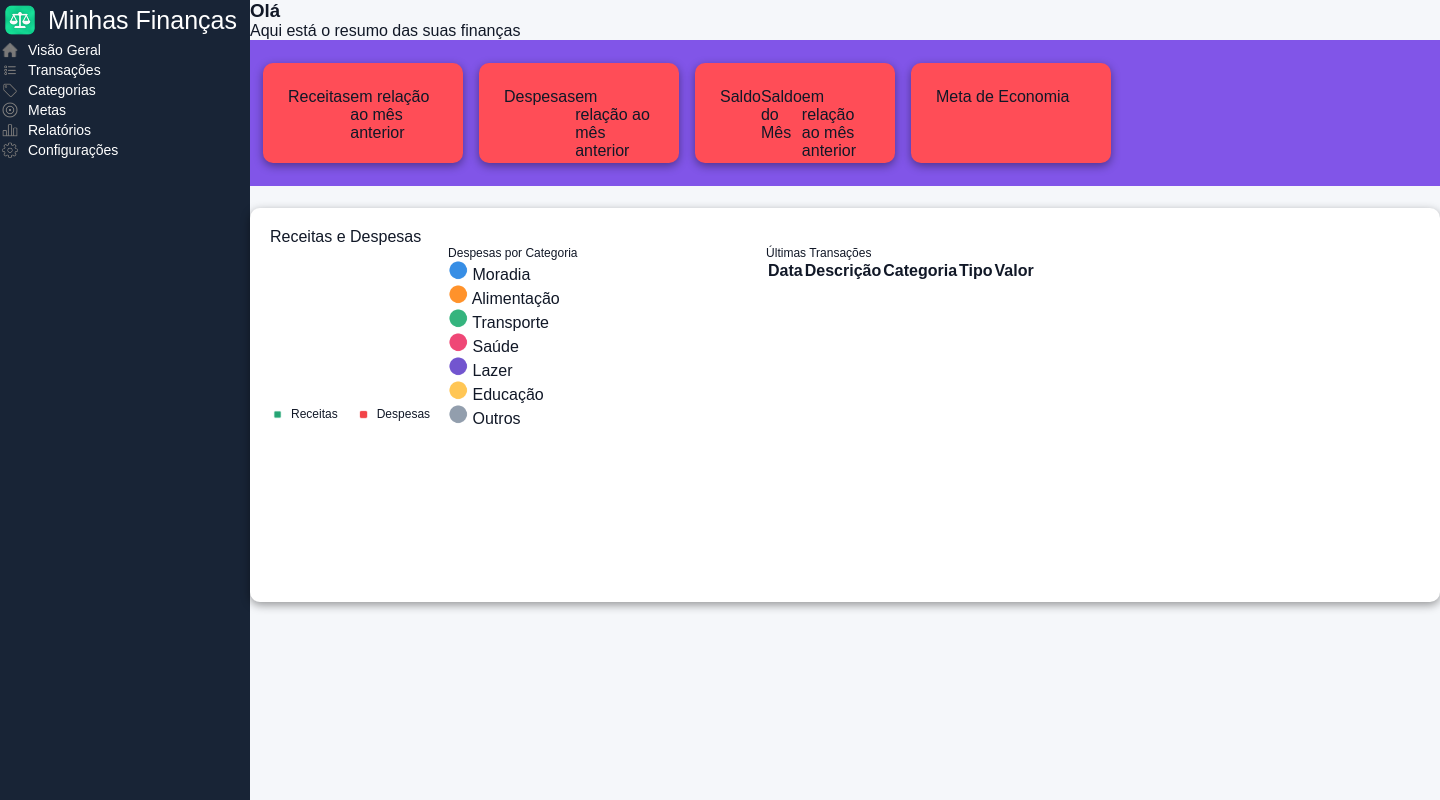
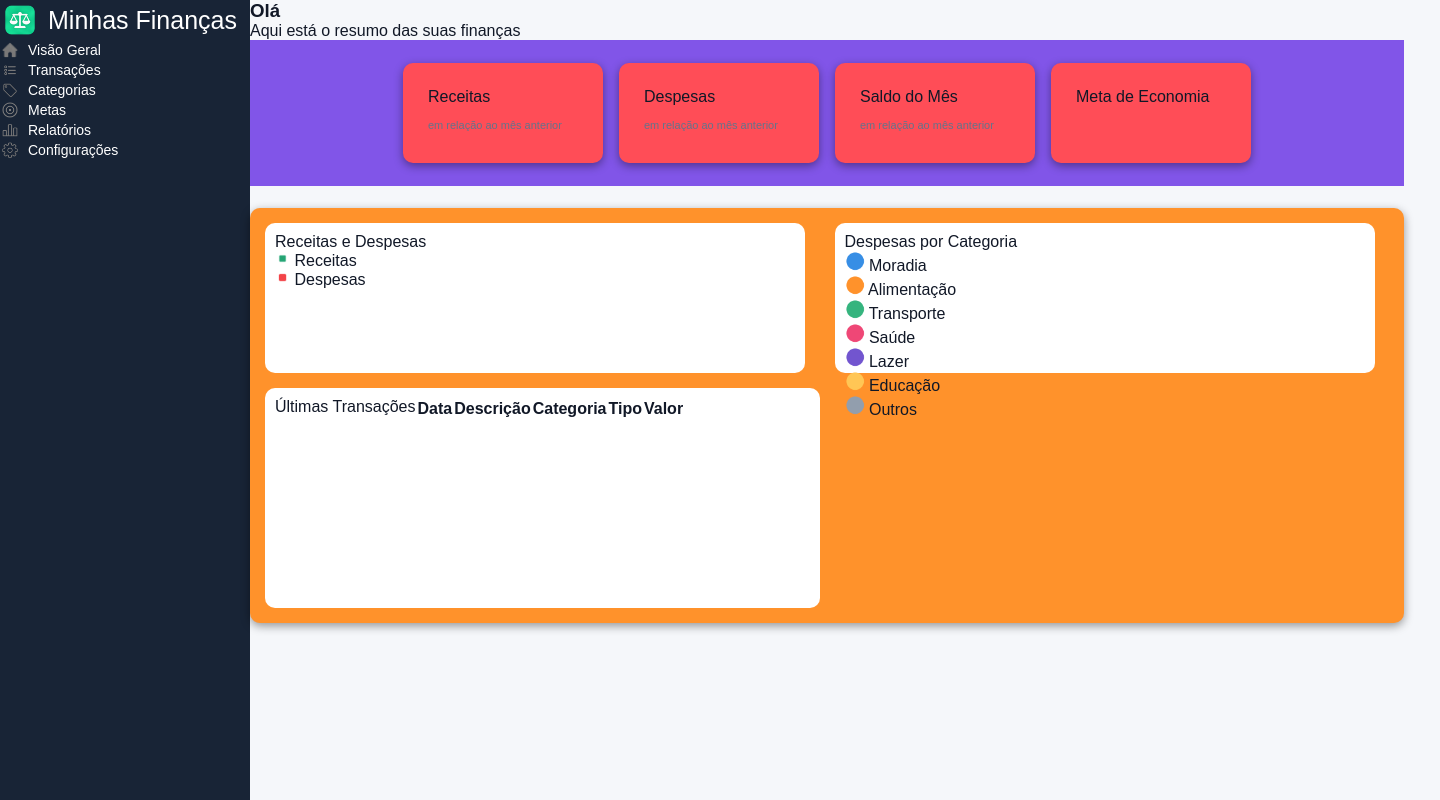
Before and after one commit to CarlosCalbente/projetofuturo, a PHP site: page / in a window 1440 px wide. Shown: the part 80-880 px from the top of the page. Run offline with PHP 8.4, Linux system fonts and the light colour scheme; lists and menus that the app fills with data are empty; a map, chart or similar area stays blank.

Commit message:
Renomear IDs de elementos e ajustar estilos para melhorar a estrutura e apresentação dos cards e gráficos

```diff
--- a/index.html
+++ b/index.html
@@ -107,8 +107,8 @@
                     </div>
                 </div>
     <!-- ===================================CARDS======================================================= -->
-                    <div id="cards">
-                        <div class="card">
+                    <div id="cards1">
+                        <div class="card1">
                             <div class="title-card">
                                 <p>Receitas</p>
                             </div>
@@ -116,24 +116,23 @@
                             <p id="anteriorR">em relação ao mês anterior</p>
                         </div>
 
-                        <div class="card">
+                        <div class="card1">
                             <div class="title-card">
                                 <p>Despesas</p>
                             </div>
                             <p id="valor-despesas"></p>
-                            <p>em relação ao mês anterior</p>
+                            <p id="anteriorD">em relação ao mês anterior</p>
                         </div>
 
-                        <div class="card">
+                        <div class="card1">
                             <div class="title-card">
-                                <p>Saldo</p>
+                                <p>Saldo do Mês</p>
                             </div>
-                            <p>Saldo do Mês</p>
                             <p id="valor-saldo"></p>
-                            <p>em relação ao mês anterior</p>
+                            <p id="anteriorV">em relação ao mês anterior</p>
                         </div>
 
-                        <div class="card">
+                        <div class="card1">
                             <div class="title-card">
                                 <p>Meta de Economia</p>
                             </div>
@@ -155,7 +154,7 @@
             <div class="title-grafico">
                 <p>Receitas e Despesas</p>
             </div>
-            <div class="legenda">
+            <div class="legenda1">
                 <p>
                     <img class="quadrado" src="img/green.png">
                     Receitas
@@ -163,13 +162,16 @@
                 <p>
                     <img class="quadrado" src="img/red.png">
                     Despesas
+                </p>
+            </div>
+        </div>
         <!-- =======================DESPESAS POR CATEGORIA================================= -->
 
         <div id="grafico2">
-            <div class="title-grafico">
+            <div class="title-grafico2">
                 <p>Despesas por Categoria</p>
             </div>
-            <div class="legenda1">
+            <div class="legenda2">
                 <span >
                     <img class="bolinha" src="img/moradia.png">
                     Moradia
--- a/style.css
+++ b/style.css
@@ -104,13 +104,23 @@ main{
     height: 25px;
 
 }
-/* #topo1{
-    display: flex;
+#topo1{
+    display: grid;
     width: 100%;
-} */
+}
 
 
-#cards{
+#cards1{
+    display:flex;
+    background-color: var(--purple);
+    padding: 20px 150px;
+    grid-template-columns: repeat(4,1fr);
+    margin-bottom: 22px;
+    gap:10px;
+
+}
+
+/* #cards2{
     display:flex;
     background-color: var(--purple);
     padding: 20px 10px;
@@ -118,10 +128,39 @@ main{
     margin-bottom: 22px;
     gap:10px;
 
+} */
+
+.card1{
+    /* background-color: var(--card); */
+    background-color: var(--red);
+    display: grid;
+    width: 200px;
+    height: 100px;
+    margin: 3px;
+    border-radius: 10px;
+    border-style: none;
+    padding: 25px;
+    box-shadow: 0 3px 10px rgb(0,0,0,0.4);
 }
 
-.card{
-    /* background-color: var(--card); */
+#anteriorR{
+    color: var(--text-secondary);
+    font-size: 11px;
+    align-items: end;
+}
+
+#anteriorD{
+    color: var(--text-secondary);
+    font-size: 11px;
+}
+
+#anteriorV{
+    color: var(--text-secondary);
+    font-size: 11px;
+}
+
+/* .card2{
+    backgroun    d-color: var(--card);
     background-color: var(--red);
     display: flex;
     width: 200px;
@@ -131,15 +170,51 @@ main{
     border-style: none;
     padding: 25px;
     box-shadow: 0 3px 10px rgb(0,0,0,0.4);
-}
+} */
+
 .painel{
     display: grid;
-    background-color:var(--card);
+    border-style: none;
+    /* background-color:var(--card); */
+    background-color: var(--orange);
     border-radius: 10px;
-    padding:20px;
+    padding:15px;
     box-shadow: 0 3px 10px rgb(0,0,0,0.4);
     grid-template-columns: 1fr 1fr;
+    gap : 15px;
 }
+
+#grafico1{
+    border-style: none;
+    background-color: var(--card);
+    border-radius: 10px;
+    padding: 10px;
+    width: 540px;
+    height: 150px;
+}
+
+#grafico2{
+
+    border-style: none;
+    background-color: var(--card);
+    border-radius: 10px;
+    padding: 10px;
+    width: 540px;
+    height: 150px;
+    padding-right: 10px;
+}
+
+#transacoes{
+    display: flex;
+    border-style: none;
+    background-color: var(--card);
+    border-radius: 10px;
+    padding: 10px;
+    align-content: end;
+    height: 220px;
+    /* width: 1000px; */
+}
+
 .legenda{
     display: flex;
     gap: 18px;
```
